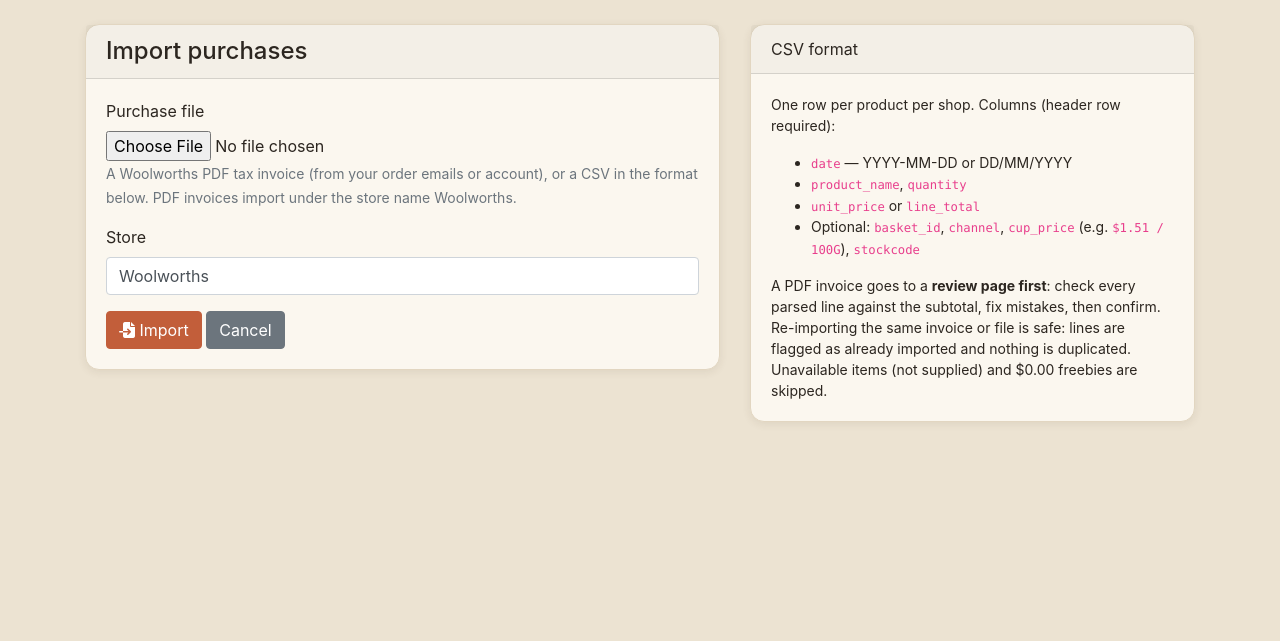
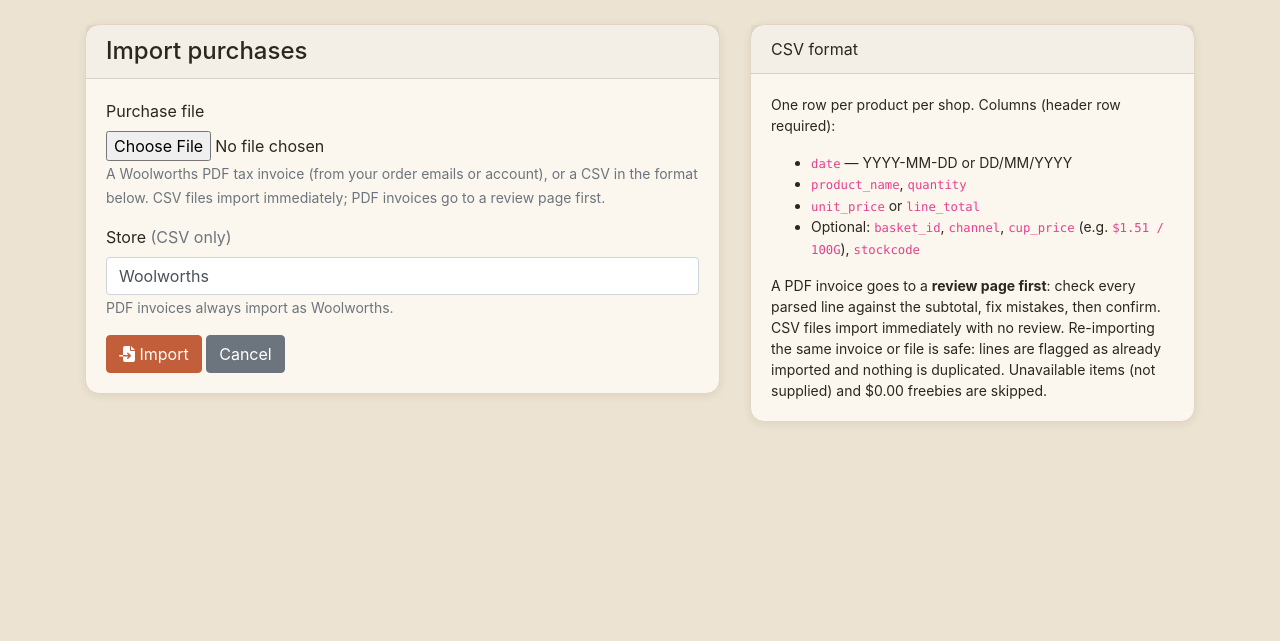
Before and after one commit to Deejpotter/groceries-spend-visualiser, a Flask app: page /spend/import in a window 1280 px wide. Shown: the part 82-723 px from the top of the page. Run offline with Flask 3, Linux system fonts and the light colour scheme; the visitor is signed in with stand-in values (Sample User, id 1); data comes from the database, SQL or seed files in the repository; some libraries are stand-ins or nearby versions.

Commit message:
fix: honest import copy and Store-field behaviour (C2)
- Store labelled CSV-only; PDF uploads with another store flash an explanation

- Import page states CSV-vs-PDF review asymmetry; spend empty state mentions PDF invoices

- 2 new tests

```diff
--- a/routes/spend.py
+++ b/routes/spend.py
@@ -62,6 +62,8 @@ def spend_import():
         raw = upload.read()
         name = (upload.filename or "").lower()
         if name.endswith(".pdf") or raw[:5] == b"%PDF-":
+            if store.lower() != "woolworths":
+                flash("PDF invoices always import as Woolworths — the Store field applies to CSV files.", "info")
             return _import_invoice(raw)
         try:
             text = raw.decode("utf-8-sig")
--- a/templates/spend/dashboard.html
+++ b/templates/spend/dashboard.html
@@ -37,7 +37,7 @@
 {% if not stats %}
 <div class="alert alert-secondary">
     <p class="mb-2">No purchase history yet.</p>
-    <p class="mb-0">Import your Woolworths order history (CSV) to see what you spend each month and which products you buy most.
+    <p class="mb-0">Import a Woolworths PDF tax invoice or order-history CSV to see what you spend each month and which products you buy most.
         <a href="{{ url_for('spend.spend_import') }}">Import purchases</a></p>
 </div>
 {% else %}
--- a/templates/spend/import.html
+++ b/templates/spend/import.html
@@ -14,11 +14,12 @@
                     <div class="form-group">
                         <label for="file">Purchase file</label>
                         <input type="file" class="form-control-file" id="file" name="file" accept=".pdf,.csv,application/pdf,text/csv" required>
-                        <small class="text-muted">A Woolworths PDF tax invoice (from your order emails or account), or a CSV in the format below. PDF invoices import under the store name Woolworths.</small>
+                        <small class="text-muted">A Woolworths PDF tax invoice (from your order emails or account), or a CSV in the format below. CSV files import immediately; PDF invoices go to a review page first.</small>
                     </div>
                     <div class="form-group">
-                        <label for="store">Store</label>
+                        <label for="store">Store <span class="text-muted font-weight-normal">(CSV only)</span></label>
                         <input type="text" class="form-control" id="store" name="store" value="Woolworths">
+                        <small class="text-muted">PDF invoices always import as Woolworths.</small>
                     </div>
                     <button type="submit" class="btn btn-primary"><i class="fas fa-file-import"></i> Import</button>
                     <a href="{{ url_for('spend.spend_dashboard') }}" class="btn btn-secondary">Cancel</a>
@@ -38,7 +39,8 @@
                     <li>Optional: <code>basket_id</code>, <code>channel</code>, <code>cup_price</code> (e.g. <code>$1.51 / 100G</code>), <code>stockcode</code></li>
                 </ul>
                 <p class="mb-0">A PDF invoice goes to a <strong>review page first</strong>: check every parsed line
-                    against the subtotal, fix mistakes, then confirm. Re-importing the same invoice or file
+                    against the subtotal, fix mistakes, then confirm. CSV files import immediately with no review.
+                    Re-importing the same invoice or file
                     is safe: lines are flagged as already imported and nothing is duplicated.
                     Unavailable items (not supplied) and $0.00 freebies are skipped.</p>
             </div>
```
Also changed, not shown: tests/test_spend_pdf.py (+20 -0 lines).
